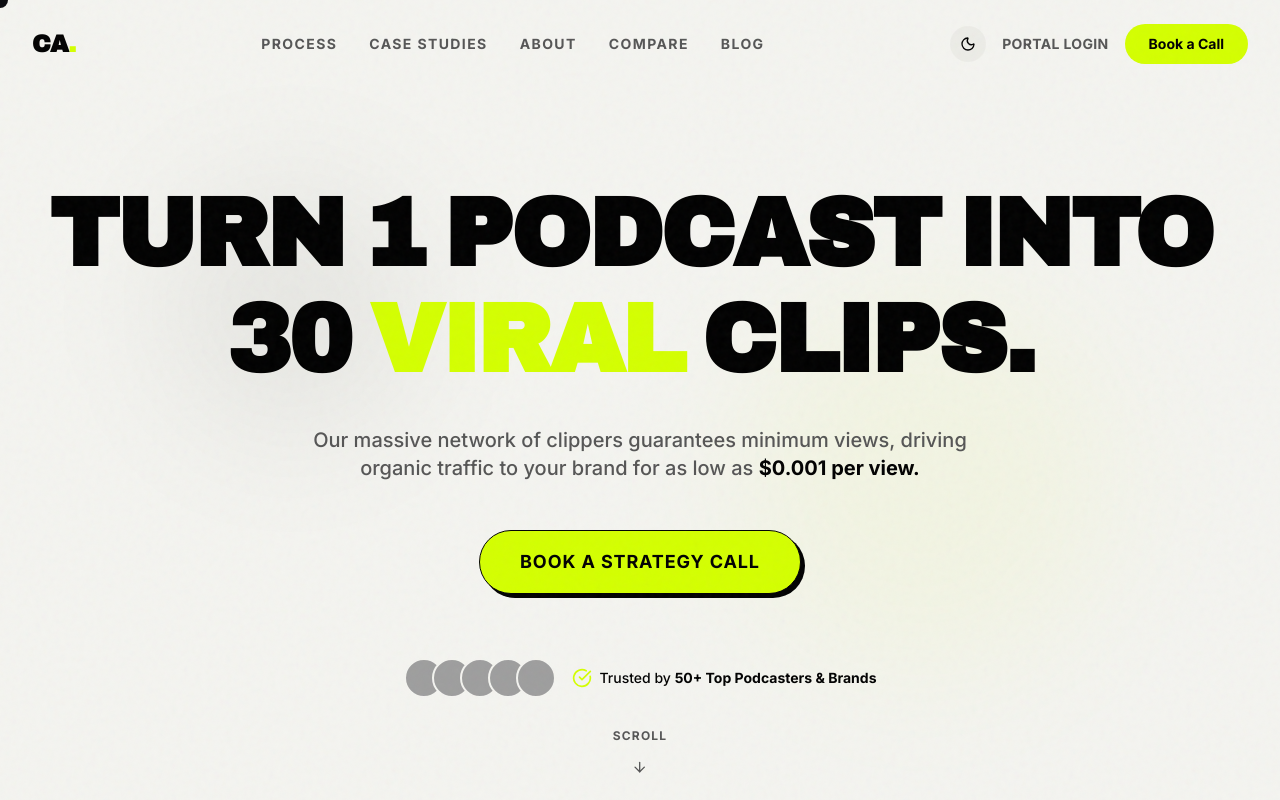
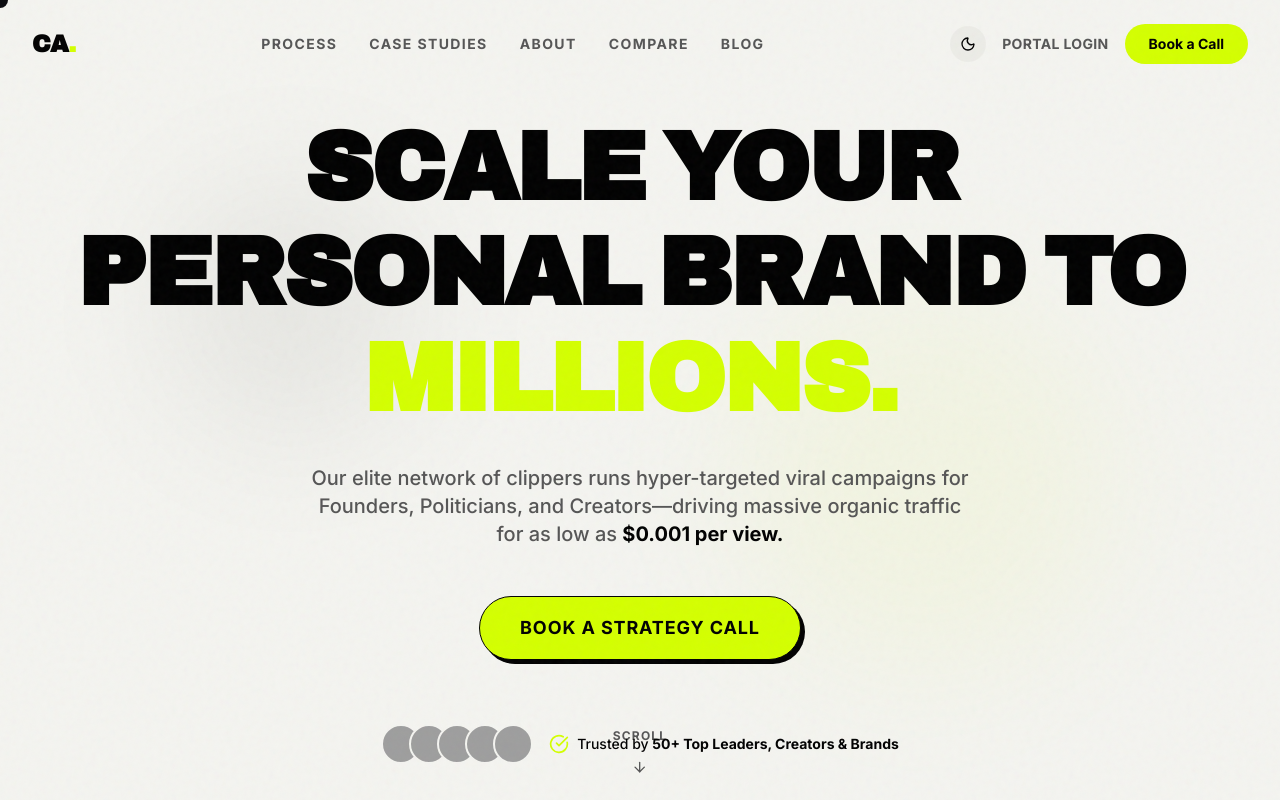
Before and after one commit to Alok00111/clip-farming, a Next.js app: page / in a window 1280 px wide. Shown: the top 800 px of the page. Built offline with nearby package versions, Linux system fonts and the light colour scheme; grey boxes are pictures that could not be loaded.

Commit message:
Update hero copy to broaden target audience

```diff
--- a/src/components/Hero.tsx
+++ b/src/components/Hero.tsx
@@ -4,7 +4,7 @@ import { motion, useReducedMotion } from "framer-motion";
 import MagneticButton from "./MagneticButton";
 import { ArrowDown, TrendingUp, Users, CheckCircle } from "lucide-react";
 
-const headlineWords = "Turn 1 Podcast Into 30 Viral Clips.".split(" ");
+const headlineWords = "Scale Your Personal Brand To Millions.".split(" ");
 
 export default function Hero() {
   const shouldReduceMotion = useReducedMotion();
@@ -44,7 +44,7 @@ export default function Hero() {
               }}
               className="inline-block mr-[0.2em]"
             >
-              {word === "Viral" ? (
+              {word.includes("Millions") ? (
                 <span className="text-accent">{word}</span>
               ) : (
                 word
@@ -60,7 +60,7 @@ export default function Hero() {
           transition={{ delay: shouldReduceMotion ? 0 : 0.8, duration: 0.8 }}
           className="mx-auto mt-8 max-w-2xl text-lg font-medium text-muted-foreground sm:text-xl"
         >
-          Our massive network of clippers guarantees minimum views, driving organic traffic to your brand for as low as{" "}
+          Our elite network of clippers runs hyper-targeted viral campaigns for Founders, Politicians, and Creators—driving massive organic traffic for as low as{" "}
           <span className="font-bold text-foreground">$0.001 per view.</span>
         </motion.p>
 
@@ -98,7 +98,7 @@ export default function Hero() {
           <div className="flex items-center gap-2">
             <CheckCircle className="h-5 w-5 text-accent" />
             <p className="text-sm font-medium text-foreground">
-              Trusted by <span className="font-bold text-foreground">50+ Top Podcasters & Brands</span>
+              Trusted by <span className="font-bold">50+ Top Leaders, Creators & Brands</span>
             </p>
           </div>
         </motion.div>
```
